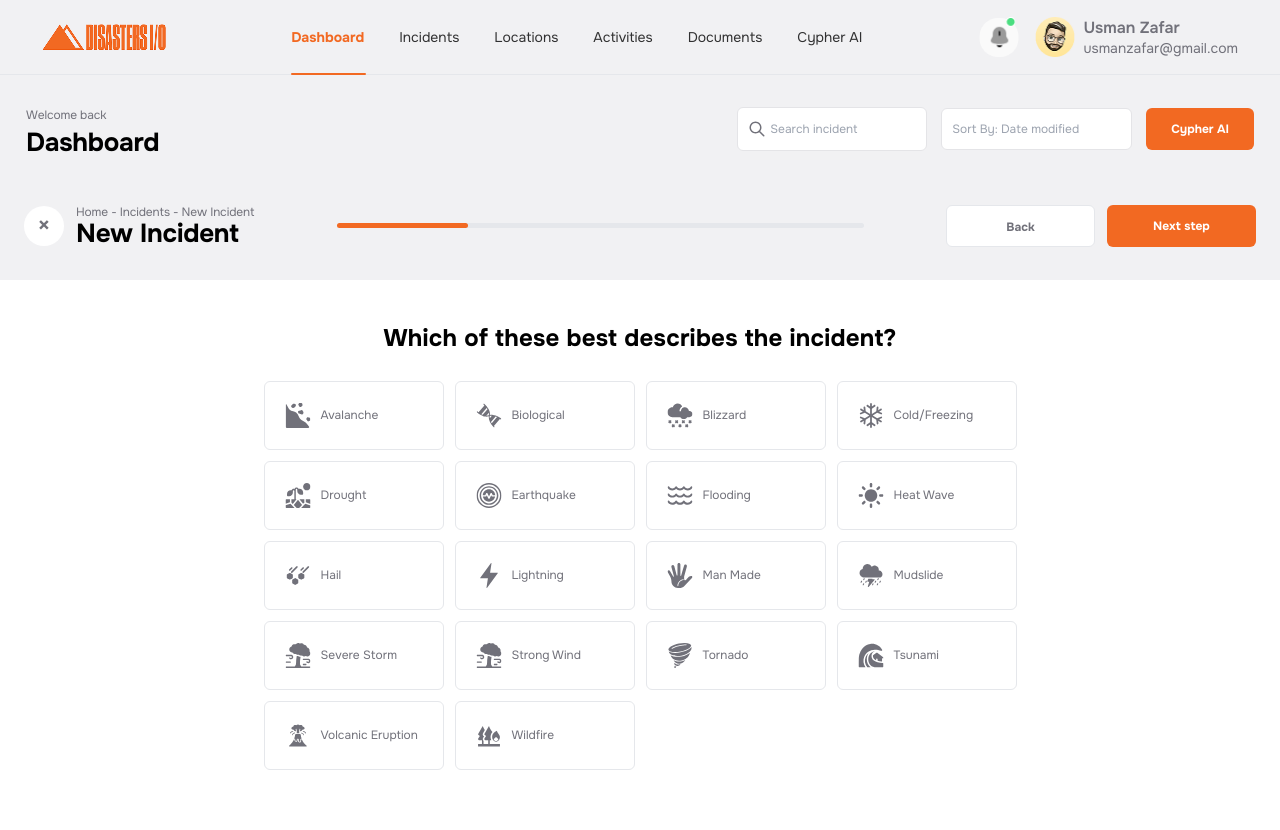
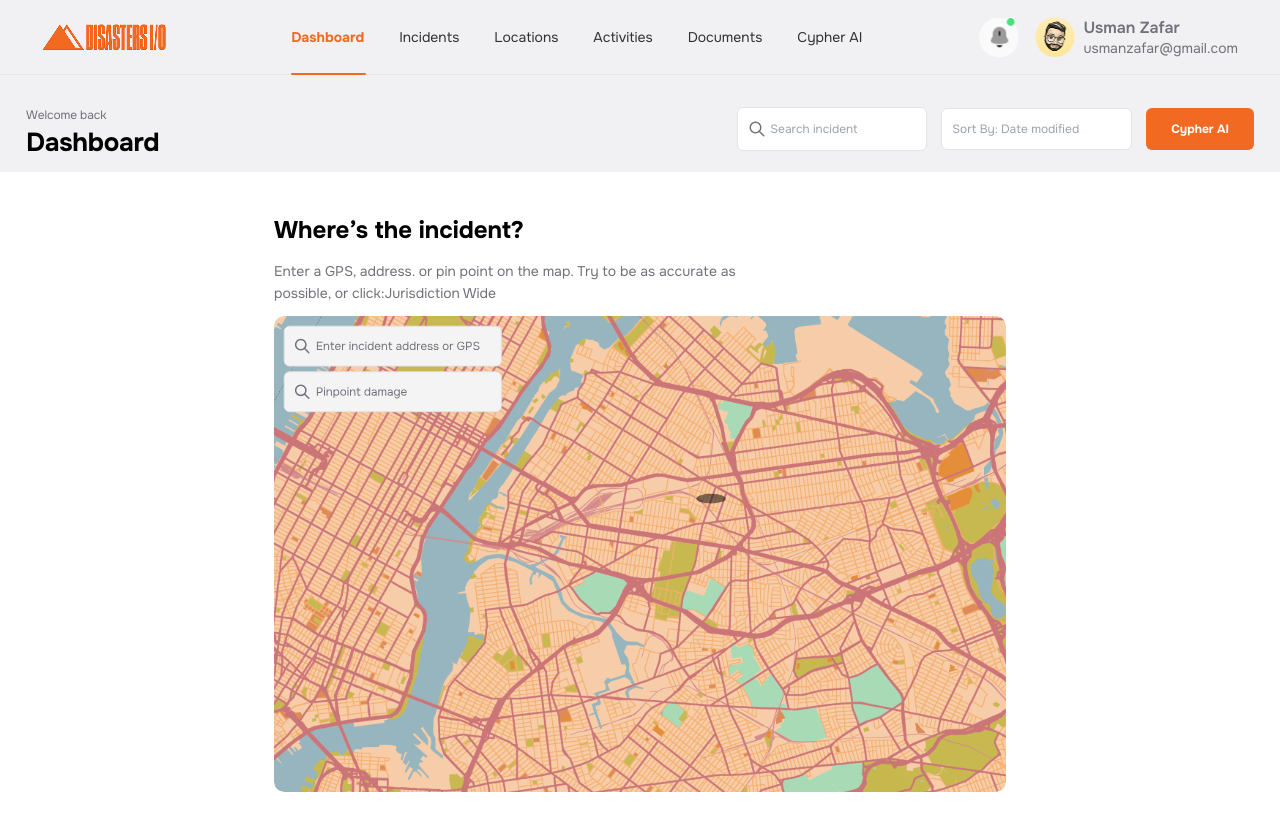
Before and after one commit to mdasif131/ReactProject_2--Disasters, a React (Vite) app in the folder DisastersWeb/: page /incident in a window 1280 px wide. Built offline with nearby package versions, Linux system fonts and the light colour scheme.

Commit message:
After 9 days, create incident Map page

```diff
--- a/DisastersWeb/src/Components/HomePage/DescribeIncident.jsx
+++ b/DisastersWeb/src/Components/HomePage/DescribeIncident.jsx
@@ -1,7 +1,7 @@
 import React, { useState } from 'react'
 import { Container } from '../ReuseComponents/Container'
 import { DescribesInfo } from '../Data/Information';
-
+import { cn } from '../../Lab/Utilities';
 
 export const DescribeIncident = () => {
   const [isactive, setIsactive] = useState(10)
@@ -15,8 +15,10 @@ export const DescribeIncident = () => {
 
           <div className="grid grid-cols-2 sm:grid-cols-3  md:grid-cols-4 items-center justify-center flex-wrap gap-[11px] w-full max-w-[753px] mx-auto ">
             {DescribesInfo.map(({ icon, iconName }, i) => (
-              <div className="border  rounded-B_ru w-full max-w-[180px] h-[69px] flex items-center justify-start pl-5">
-                <p className="text-accent2 text-xs flex justify-center items-center gap-[10px]">
+              <div key={i}
+                onClick={() => setIsactive(i)}
+                className={cn("border  rounded-B_ru w-full max-w-[180px] h-[69px] flex items-center justify-start pl-5", isactive === i && 'bg-primary ')}>
+                <p className={cn("text-accent2 text-xs flex justify-center items-center gap-[10px]", isactive === i && 'text-white')}>
                   <span>{icon}</span> <span>{iconName}</span>
                 </p>
               </div>
--- /dev/null
+++ b/DisastersWeb/src/Components/HomePage/IncidentForm.jsx
@@ -0,0 +1,44 @@
+import React from 'react';
+import { Container } from '../ReuseComponents/Container';
+
+export const IncidentForm = () => {
+  return (
+    <>
+      <Container className="my-10 px-6">
+        <form className="w-full ">
+          <div className="w-full max-w-[752px] mx-auto space-y-[25px]">
+            {/* set 01 */}
+            <div className="flex flex-col justify-center">
+              <label className="font-bold text-[20px] sm:text-[24px] tracking-tight-custom3">
+                {'Let’s give the incident a title?'}
+              </label>
+              <p className="text-[14px] text-accent2 leading-[22px]">
+                Make a title that will easily identify the incidents
+              </p>
+
+              <input
+                className="border mt-[24px] py-[12px] px-[10px] rounded-B_ru placeholder:text-xs bg-accent1/50"
+                type="text"
+                placeholder="Add title here"
+              />
+            </div>
+            {/* set 02 */}
+            <div className="flex flex-col justify-center">
+              <label className="font-bold text-[20px] sm:text-[24px] tracking-tight-custom3">
+                Describe what happened during the incident?
+              </label>
+              <p className="text-[14px] text-accent2 leading-[22px]">
+                Share some information about the incident. The when, where, how.
+              </p>
+              <textarea
+                className="border mt-[24px] py-[12px] px-[10px] rounded-B_ru placeholder:text-xs bg-accent1/50"
+                id=""
+                placeholder="Type here"
+              ></textarea>
+            </div>
+          </div>
+        </form>
+      </Container>
+    </>
+  );
+};
--- a/DisastersWeb/src/Components/HomePage/IncidentHeader.jsx
+++ b/DisastersWeb/src/Components/HomePage/IncidentHeader.jsx
@@ -6,7 +6,7 @@ export const IncidentHeader = () => {
   return (
     <section className="bg-accent1/50">
       <Container className="py-6 sm:py-8 px-6">
-        <div className="flex flex-col gap-6 sm:flex-row sm:items-center sm:justify-between">
+        <div className="flex flex-col gap-6 sm:flex-row sm:items-center sm:justify-between px-2.5 sm:px-0">
           {/* Left Side */}
           <div className="flex items-start gap-3 sm:items-center">
             <button className="text-xl bg-white size-10 text-accent2 rounded-full font-bold">
--- a/DisastersWeb/src/Components/HomePage/Incidents.jsx
+++ b/DisastersWeb/src/Components/HomePage/Incidents.jsx
@@ -4,16 +4,19 @@ import { Card } from './Card';
 import { GetStart } from './GetStart';
 import { IncidentHeader } from './IncidentHeader';
 import { DescribeIncident } from './DescribeIncident';
+import { IncidentForm } from './IncidentForm';
+import { IncidentsMap } from './IncidentsMap';
 
 export const Incidents = () => {
   return (
     <section>
-      <IncidentHeader />
+      {/* <IncidentHeader /> */}
       <Container>
         {/* <Card /> */}
         {/* <GetStart  /> */}
-        <DescribeIncident />
-
+        {/* <DescribeIncident /> */}
+        {/* <IncidentForm /> */}
+        <IncidentsMap />
       </Container>
     </section>
   );
--- /dev/null
+++ b/DisastersWeb/src/Components/HomePage/IncidentsMap.jsx
@@ -0,0 +1,25 @@
+import React from 'react';
+import { Container } from '../ReuseComponents/Container';
+
+export const IncidentsMap = () => {
+  return (
+    <section>
+      <Container className=''>
+        <div className="max-w-[752px] mx-auto space-y-3 py-[40px] px-2.5">
+          <h1 className="font-bold text-[24px] tracking-tight-custom4">
+            Where’s the incident?
+          </h1>
+          <p className="text-accent2 text-[14px] leading-[22px] max-w-[518px]">
+            Enter a GPS, address. or pin point on the map. Try to be as accurate
+            as possible, or click:Jurisdiction Wide
+          </p>
+          <img
+            className="w-full max-w-[752px]  rounded-M_ru max-h-[589px] "
+            src="/map.svg"
+            alt="map image"
+          />
+        </div>
+      </Container>
+    </section>
+  );
+};
--- a/DisastersWeb/tailwind.config.js
+++ b/DisastersWeb/tailwind.config.js
@@ -33,6 +33,7 @@ export default {
         'tight-custom': '-0.12px',
         'tight-custom2': '-0.26px',
         'tight-custom3': '-0.24px',
+        'tight-custom4': '-1%',
       },
     },
   },
```
Also changed, not shown: DisastersWeb/public/map.svg (added).
